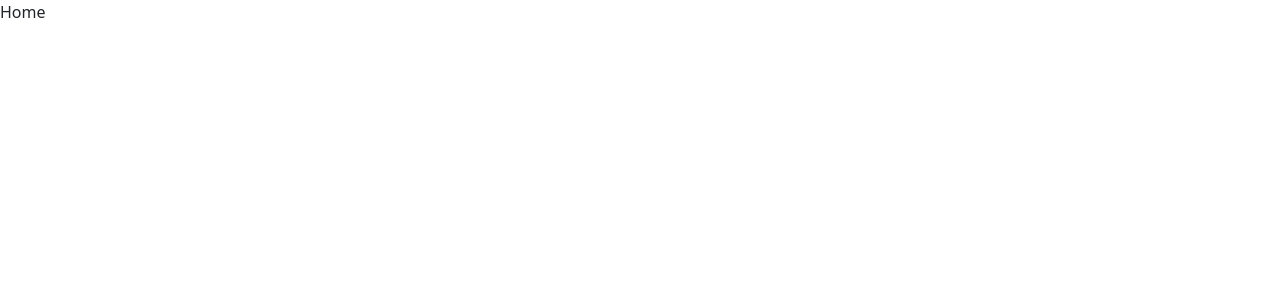
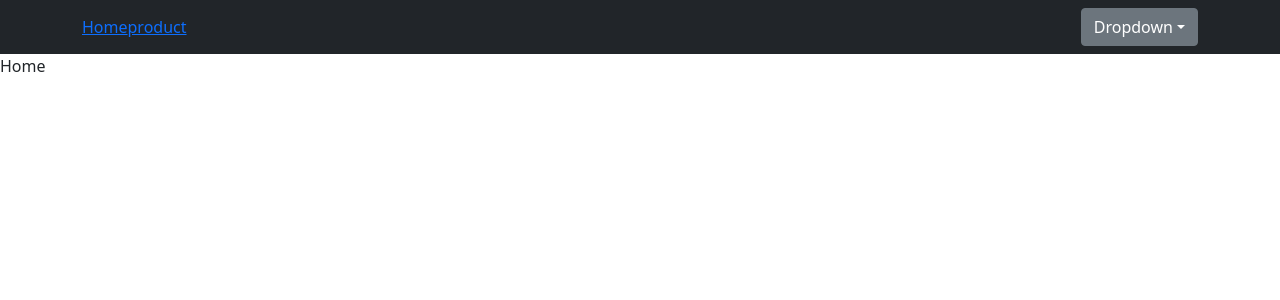
Before and after one commit to Chadleyderose/vuex-project, a Vue app: page / in a window 1280 px wide. Shown: the top 300 px of the page. Built offline with nearby package versions, Linux system fonts and the light colour scheme.

Commit message:
Commit-2-9/sep

```diff
--- a/src/components/AppHeader.vue
+++ b/src/components/AppHeader.vue
@@ -1,5 +1,30 @@
 <template>
-
+  <div>
+      <nav class="navbar navbar-expand navbar-dark bg-dark">
+          <div class="container">
+            <div class="nav navbar-nav">
+                <a class="nav-item nave-link active" href="#">Home</a>
+                <a class="nav-item nave-link" href="#">product</a>
+            </div>
+            <div>
+                <div class="dropdown open">
+                    <button
+                        class="btn btn-secondary dropdown-toggle"
+                        type="button"
+                        id="triggerId"
+                        data-toggle="dropdown"
+                        aria-haspopup="true"
+                        aria-expanded="false"
+                    >Dropdown</button>
+                    <div class="dropdown-menu" aria-labelledby="triggerId">
+                        <button class="dropdown-item" href="#">Action</button>
+                        <button class="dropdown-item disabled" href="#">Disabled action</button>
+                    </div>
+                </div>
+            </div>
+            </div>
+      </nav>
+  </div>
 </template>
 
 <script>
```
